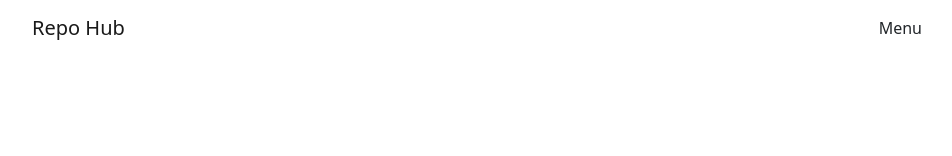
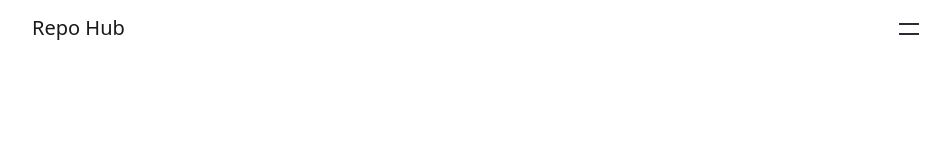
Before and after one commit to Khinmon/repohub, a React (Create React App) app: page / in a window 1280 px wide. Shown: the top 156 px of the page, without its empty margins (157-1109 px from the left). Built offline with nearby package versions, Linux system fonts and the light colour scheme.

Commit message:
add menu icon

```diff
--- /dev/null
+++ b/src/assets/css/Cus.css
@@ -0,0 +1,37 @@
+.menu-icon {
+  width: 50px;
+  height: 10px;
+  /* background: pink; */
+  position: relative;
+  display: flex;
+  justify-content: center;
+  align-content: center;
+}
+
+.menu-icon span {
+  width: 20px;
+  height: 2px;
+  background: #282c34;
+  position: absolute;
+  transition: 0.2s;
+}
+
+.menu-icon span:nth-child(1) {
+  transform: translateY(0);
+}
+
+.menu-icon span:nth-child(2) {
+  transform: translateY(10px);
+}
+
+.menu-icon.show span:nth-child(1) {
+  transform: rotate(30deg);
+}
+
+.menu-icon.show span:nth-child(2) {
+  transform: rotate(-30deg);
+}
+
+.z-1000 {
+  z-index: 2000;
+}
--- a/src/views/components/Navbar.js
+++ b/src/views/components/Navbar.js
@@ -1,24 +1,31 @@
+import { useState } from "react";
 import { NavLink } from "react-router-dom";
+import "../../assets/css/Cus.css";
 
 const Navbar = (props) => {
+  const [open, setOpen] = useState(false);
+  const menu = () => {
+    setOpen(!open);
+  };
   return (
     <div>
       <div className="container">
         <div className="row justify-content-center">
           <div className="col-lg-10">
-            <nav className="navbar navbar-expand-lg">
+            <nav className="navbar navbar-expand-lg z-1000">
               <div className="container">
                 <a className="navbar-brand" href="#">
                   Repo Hub
                 </a>
-                <button
-                  className="btn border-0"
-                  type="button"
+                <div
+                  className={`${open ? "show" : ""} menu-icon`}
+                  onClick={menu}
                   data-bs-toggle="offcanvas"
                   data-bs-target="#offcanvasTop"
                   aria-controls="offcanvasTop">
-                  Menu
-                </button>
+                  <span></span>
+                  <span></span>
+                </div>
               </div>
             </nav>
           </div>
@@ -30,16 +37,7 @@ const Navbar = (props) => {
         tabIndex="-1"
         id="offcanvasTop"
         aria-labelledby="offcanvasTopLabel">
-        <div className="offcanvas-header">
-          <h5 className="offcanvas-title" id="offcanvasTopLabel">
-            RepoHub
-          </h5>
-          <button
-            type="button"
-            className="btn-close"
-            data-bs-dismiss="offcanvas"
-            aria-label="Close"></button>
-        </div>
+        <div className="offcanvas-header"></div>
         <div className="offcanvas-body">
           <div>
             <ul className="list-group list-group-flush">
```
